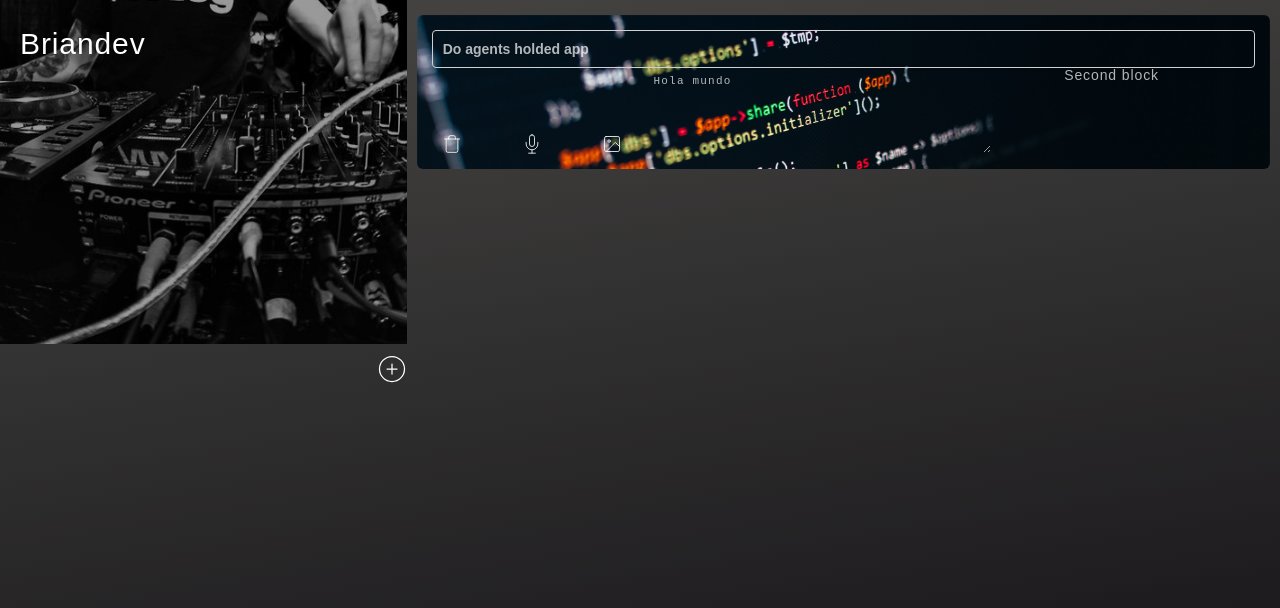
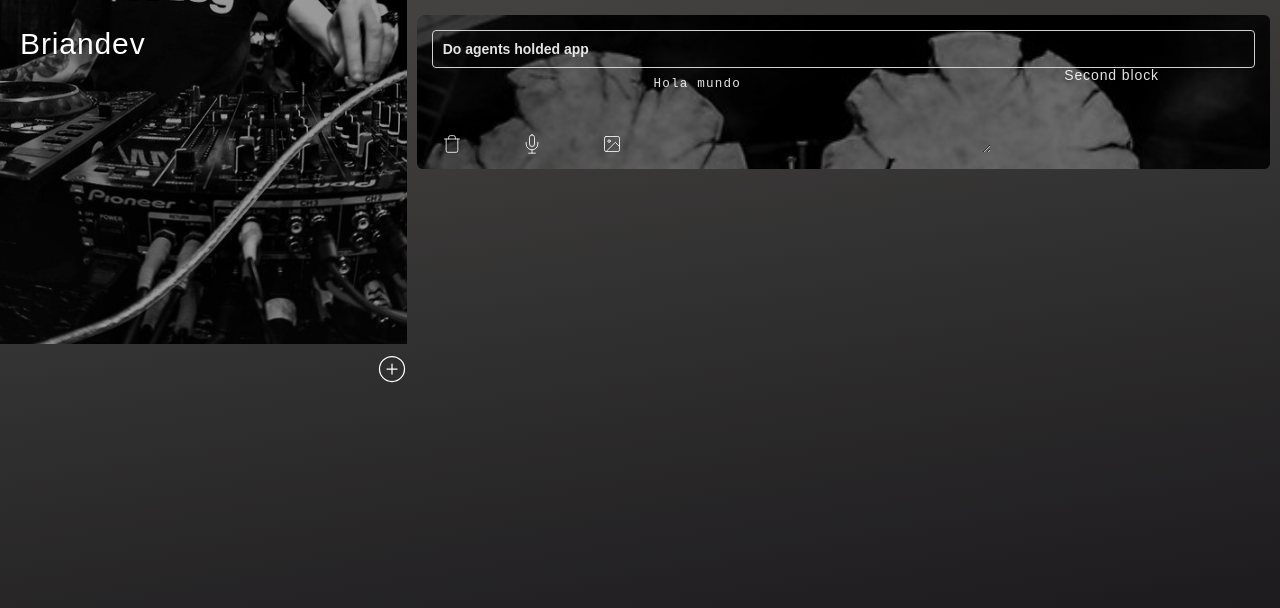
Before and after one commit to briand3v/nova-app, a React app: page /notes in a window 1280 px wide. Shown: the top 608 px of the page. Built offline with nearby package versions, Linux system fonts and the light colour scheme.

Commit message:
[overlay] add new style + contect to serve to make CRUD API

```diff
--- a/src/nova-advance.scss
+++ b/src/nova-advance.scss
@@ -1,4 +1,31 @@
 @import './variables.scss';
+
+
+// hard animations
+
+$d: 2em;
+$h: 100%;
+
+.box{
+  width: 18em;
+  height: 100%;
+  box-shadow: 7px 2px 15px 10px #8080801f;
+  transform: translateX(calc((1 - var(--f, 0))*100vw));
+  background: -webkit-linear-gradient(left, rgba(198, 195, 195, 0.05) 0%, rgba(192, 186, 185, 0.45) 21%, rgba(125, 125, 125, 0.64) 38%, rgba(110, 110, 110, 0.48) 64%, rgba(124, 124, 124, 0.51) 72%, rgba(140, 140, 140, 0.47) 81%, rgba(198, 195, 195, 0.08) 99%);
+  transition: transform .2s ease-in;
+  position: absolute;
+  top:0;
+  left: -20px;
+  :checked ~ & { --f: .9} & { --c: 2}
+
+  .overlay label{
+    margin: 1em;
+    #shift + &:before {content: ''}
+
+    #shift:checked + &:before {content: '✔'}
+  }
+
+}
 
 
 // cards
@@ -38,6 +65,18 @@
   height: 100%;
   background-color: $overlay;
 }
+
+.overlay-card{
+    // background-color: rgba(128, 128, 128, 0.41);
+		width: 100%;
+    height: 100%;
+    background-color: #00000096;
+    position: absolute;
+    top: 0;
+    left: 0;
+    border-radius: 6px;
+}
+
 .supernova-card{
   width: 100%;
   height: 20%;
@@ -164,7 +203,8 @@ textarea{
   color: $softwhite;
   padding: 10px!important;
   letter-spacing: 1.2px;
-  font-size: 11px;
+  font-size: 0.9em;
+  line-height: 18px;
   &:hover{
     border-color: $softgrey;
   }
--- a/src/nova-components/notesApp/Card/cardnote.jsx
+++ b/src/nova-components/notesApp/Card/cardnote.jsx
@@ -8,10 +8,11 @@ import { Mic } from 'react-feather';
 const CardNote = props => {
 
 	const imagestyle = {
-		backgroundImage: 'url('+props.data.img+')',
+		backgroundImage: 'url(/images/deadmau5.png)',
 		backgroundSize: 'cover',
 		borderRadius: '6px'
 	}
+
 	const ocultremovecard = !props.processremove ? 'ocult' : '';
 
 	return (
@@ -26,7 +27,9 @@ const CardNote = props => {
 				</div>
 			</div>
 
-		<div id={"card#"+props.id} className="column column-100 first m-l-0 m-b-0 p-15 anim_shadow" style={imagestyle}>
+			<div id={"card#"+props.id} className="column column-100 first m-l-0 m-b-0 p-15 anim_shadow relative" style={imagestyle}>
+			<div className="overlay-card"></div>
+			<div className="box-anim"></div>
 				<div className="container card-container">
 					<div className="row content-column">
 						<div className="column column-100 h-5p">
@@ -52,6 +55,7 @@ const CardNote = props => {
 					</div>
 				</div>
 			</div>
+
 		</div>
 	);
 };
--- a/src/nova-components/notesApp/notesApp.js
+++ b/src/nova-components/notesApp/notesApp.js
@@ -106,7 +106,8 @@ class notesApp extends React.Component {
 
 	focusOut(e){
 		e.preventDefault();
-
+		const cardtarget = e.target.closest('.anim_shadow');
+		cardtarget.querySelector('.box-anim').classList.add('box')
 		// save text input in case of make other action like delete other card to keep the changes
 		let currentCards = this.state.cards
 		const text = e.target.value;
--- a/src/variables.scss
+++ b/src/variables.scss
@@ -6,6 +6,6 @@ $overlay: #00000066;
 
 // colors
 $white: #fff;
-$softwhite: #ffffffb3;
+$softwhite: #ffffffe3;
 $transparentgrey: #3f464e4f;
 $softgrey: #90909078;
```
Lines whose indentation alone changed are shown as unchanged.
